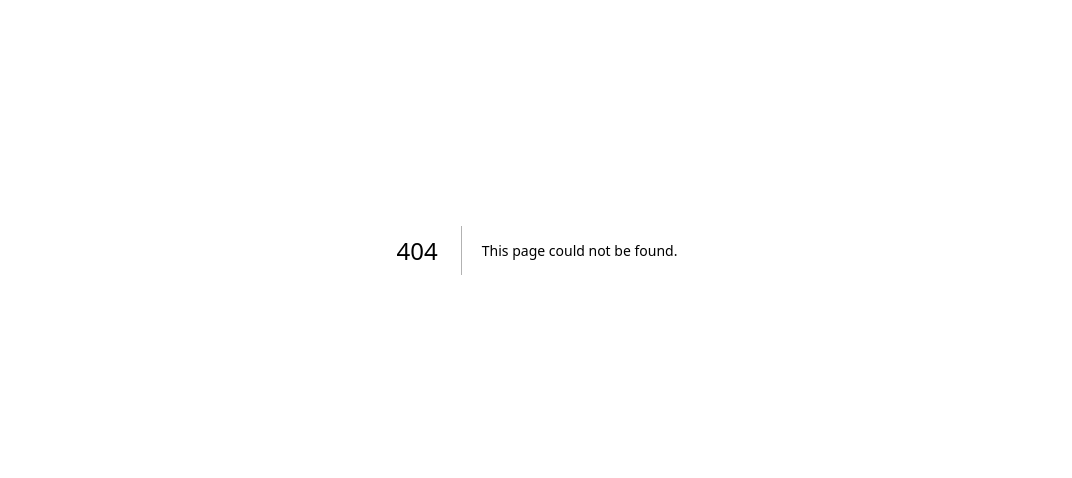
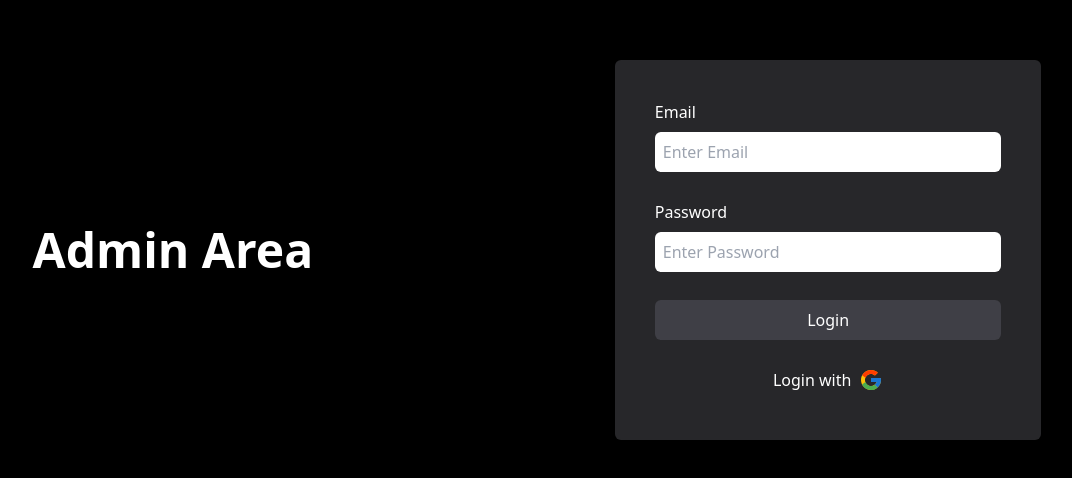
Before and after one commit to RodolfoBelo19/resumev3, a Next.js app: page /admin in a window 1280 px wide. Before the commit this address had no page. Shown: the part 150-628 px from the top of the page, without its empty margins (103-1175 px from the left). Built offline with nearby package versions, Linux system fonts and the light colour scheme.

Commit message:
feat: admin area

```diff
--- a/package.json
+++ b/package.json
@@ -16,6 +16,7 @@
     "@types/react-dom": "18.0.11",
     "eslint": "8.35.0",
     "eslint-config-next": "13.2.3",
+    "formik": "^2.2.9",
     "next": "13.2.3",
     "next-seo": "^5.15.0",
     "react": "18.2.0",
--- /dev/null
+++ b/src/pages/admin/index.tsx
@@ -0,0 +1,66 @@
+import React from 'react';
+import { Formik } from 'formik';
+
+import { FcGoogle } from "react-icons/fc";
+
+import Link from "next/link";
+
+interface IFormValues {
+  email: string;
+  password: string;
+}
+
+const initialValues: IFormValues = {
+  email: '',
+  password: ''
+}
+const admin = () => {
+  const handleSubmit = (values: IFormValues) => {
+    console.log({ values });
+  }
+
+  return (
+    <div className="bg-black flex items-center justify-evenly h-screen text-white">
+      <div className="w-4/12 m-5">
+        <h1 className="text-5xl font-bold">Admin Area</h1>
+      </div>
+      <div className="w-4/12 m-5 bg-zinc-800 flex flex-col p-10 rounded-md">
+        <Formik initialValues={initialValues} onSubmit={handleSubmit} enableReinitialize={true}>
+          {({ values,
+              handleChange,
+              handleBlur,
+              handleSubmit
+          }) => (
+            <form className="flex gap-2 flex-col" onSubmit={handleSubmit}>
+              <label htmlFor=""> Email</label>
+              <input
+                name="email"
+                onChange={handleChange}
+                onBlur={handleBlur}
+                value={values.email}
+                className="rounded-md p-2 text-black" type="email" placeholder="Enter Email"
+              />
+
+              <label className="mt-5" htmlFor="">Password</label>
+              <input
+                name="password"
+                onChange={handleChange}
+                onBlur={handleBlur}
+                value={values.password}
+                className="rounded-md p-2 text-black" type="password" placeholder="Enter Password"
+              />
+              <button type={"submit"} className="mt-5 bg-zinc-700 p-2 rounded-md">Login</button>
+            </form>
+          )}
+        </Formik>
+        <div className="mt-5 flex justify-center">
+          <Link href="" className="hover:bg-red-800 hover:bg-opacity-20 flex gap-2 p-2 hover:rounded-sm">
+            Login with <FcGoogle className="text-white cursor-pointer text-2xl" />
+          </Link>
+        </div>
+      </div>
+    </div>
+  );
+};
+
+export default admin;
```
Also changed, not shown: 1 other file (tests, documents, lock files or other folders).
